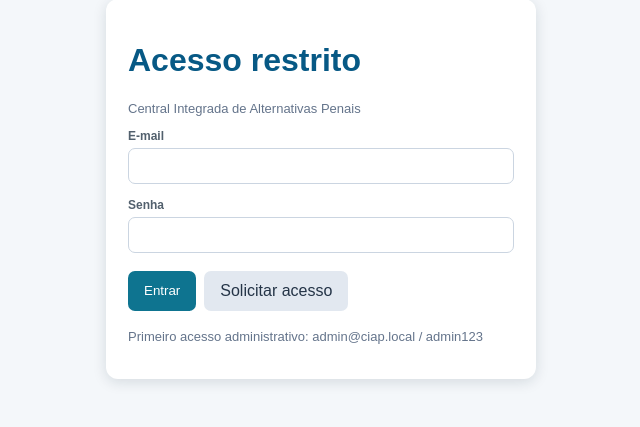
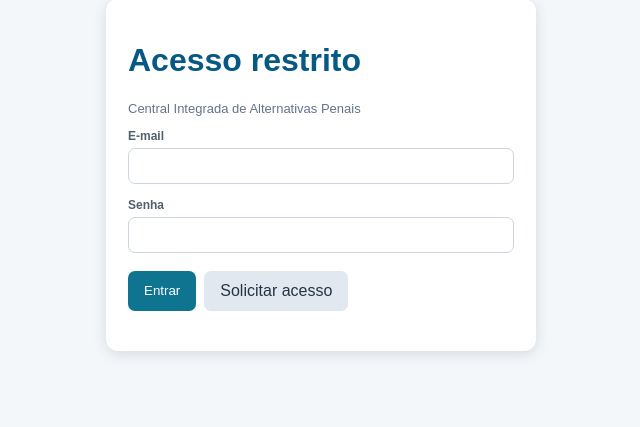
Before and after one commit to dalisou/sigciappb, a Flask app: page /login in a window 1280 px wide. Shown: the part 81-508 px from the top of the page, without its empty margins (319-959 px from the left). Run offline with Flask 3, Linux system fonts and the light colour scheme; parts of the project's set-up code (start-up, migrations or seed data) failed here and were passed over.

Commit message:
frase do login

```diff
--- a/templates/login.html
+++ b/templates/login.html
@@ -1 +1 @@
-{% extends 'base.html' %}{% block content %}<div class="login card"><h1>Acesso restrito</h1><p class="muted">Central Integrada de Alternativas Penais</p><form method="post"><label>E-mail<input name="email" type="email" required></label><label>Senha<input name="senha" type="password" required></label><div class="actions"><button>Entrar</button><a class="btn alt" href="{{ url_for('cadastro') }}">Solicitar acesso</a></div></form><p class="muted">Primeiro acesso administrativo: admin@ciap.local / admin123</p></div>{% endblock %}
+{% extends 'base.html' %}{% block content %}<div class="login card"><h1>Acesso restrito</h1><p class="muted">Central Integrada de Alternativas Penais</p><form method="post"><label>E-mail<input name="email" type="email" required></label><label>Senha<input name="senha" type="password" required></label><div class="actions"><button>Entrar</button><a class="btn alt" href="{{ url_for('cadastro') }}">Solicitar acesso</a></div></form></div>{% endblock %}
```
